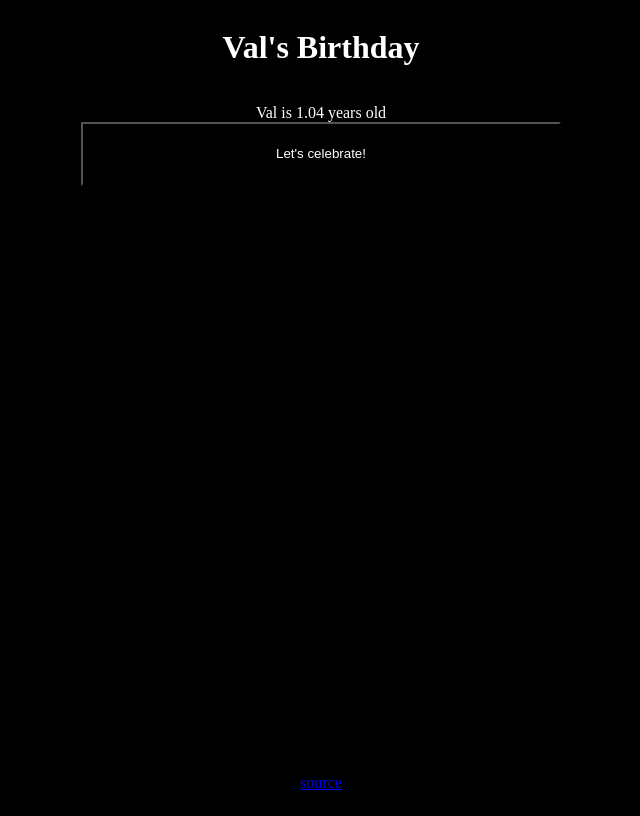
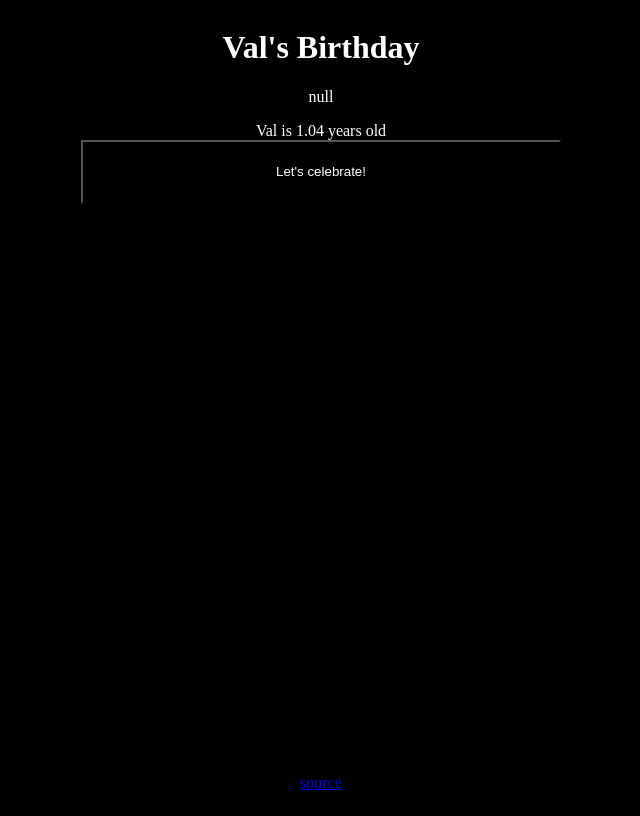
Before and after one commit to terracota-p/val-birthday, a SvelteKit app: page / in a window 1280 px wide. Shown: the whole page, without its empty margins (319-959 px from the left). Built offline with nearby package versions, Linux system fonts and the light colour scheme; no server answers; the database is empty.

Commit message:
feat: persistence

```diff
--- a/package.json
+++ b/package.json
@@ -34,6 +34,8 @@
 	},
 	"type": "module",
 	"dependencies": {
+		"@vercel/kv": "^1.0.0",
+		"@vercel/node": "^3.0.11",
 		"dayjs": "^1.11.10"
 	}
 }
--- /dev/null
+++ b/src/routes/+page.server.ts
@@ -0,0 +1,15 @@
+import { createClient } from '@vercel/kv';
+import { KV_REST_API_URL, KV_REST_API_TOKEN } from '$env/static/private';
+
+const kv = createClient({
+	url: KV_REST_API_URL,
+	token: KV_REST_API_TOKEN
+});
+
+console.log('KV_REST_API_URL =', KV_REST_API_URL);
+
+/** @type {import('./$types').PageLoad} */
+export async function load() {
+	const user = await kv.hgetall('user:me');
+	return { user: JSON.stringify(user) };
+}
--- a/src/routes/+page.svelte
+++ b/src/routes/+page.svelte
@@ -2,6 +2,8 @@
 	import { getAge } from '$lib/age';
 	import { generate, key, knowledge, load, save } from '../lib/knowledge';
 	import './styles.css';
+
+	export let data;
 
 	let celebrated = false;
 	function celebrate() {
@@ -28,6 +30,10 @@
 
 <div class="app">
 	<header><h1>Val's Birthday</h1></header>
+
+	<div>
+		{data?.user}
+	</div>
 
 	<main>
 		<div class="vertical section">
```
Also changed, not shown: 2 other files (tests, documents, lock files or other folders).
